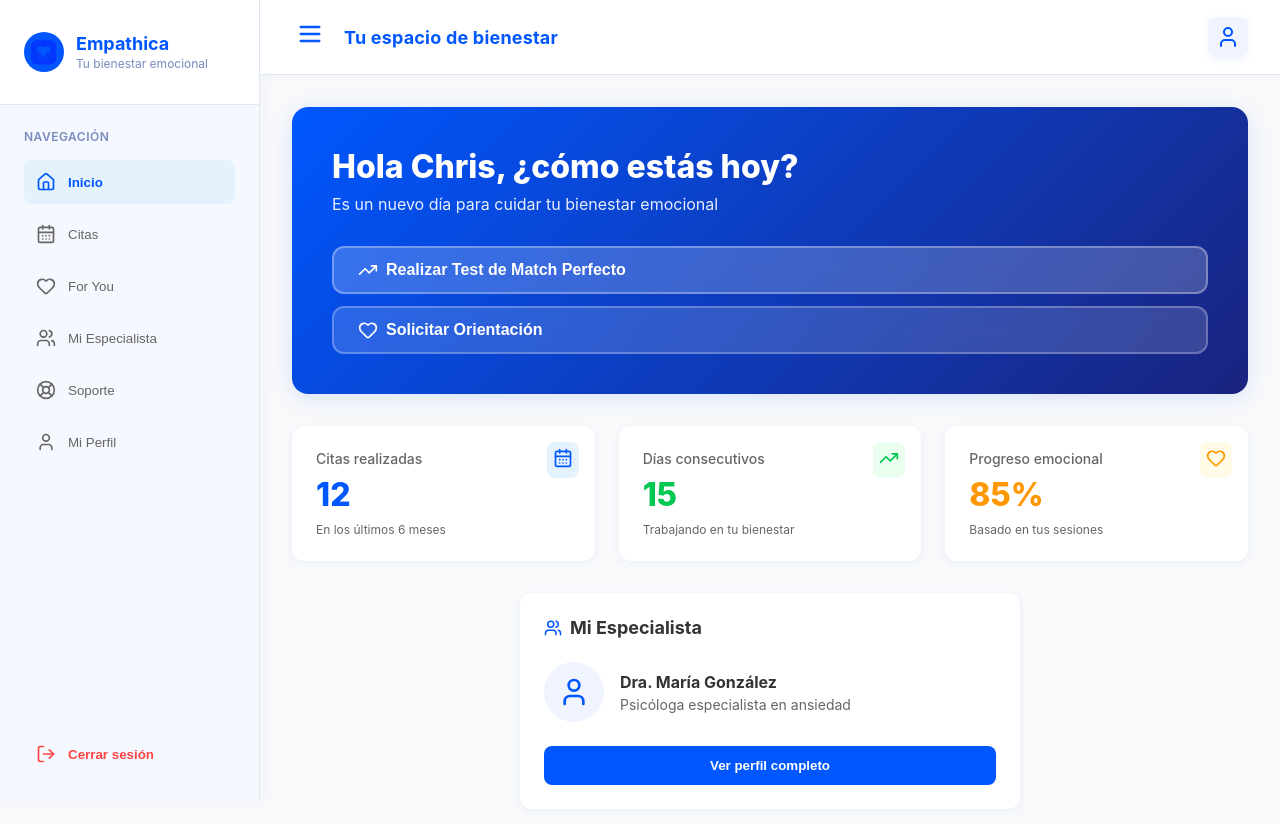
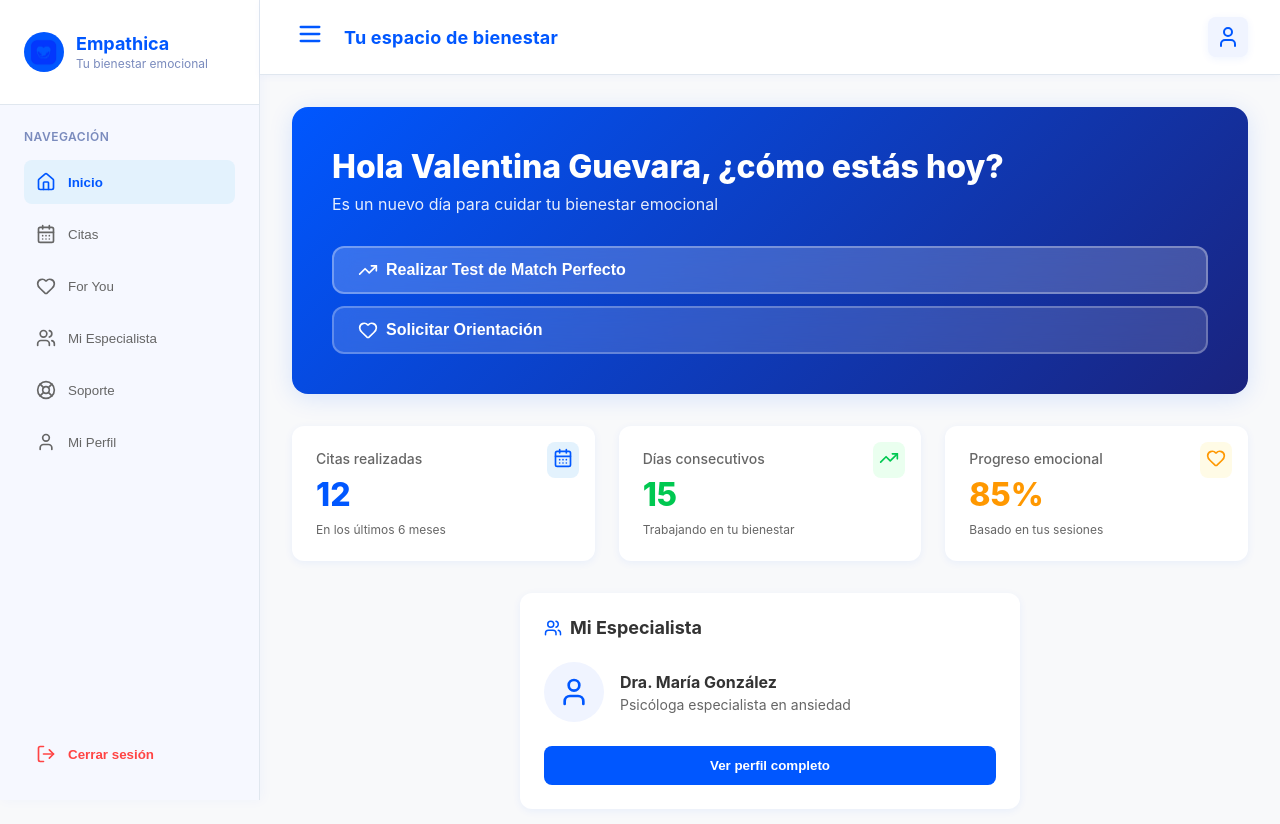
Before and after one commit to empathicacolombia/empathicaweb, a React (Create React App) app: page /client-dashboard in a window 1280 px wide. Shown: the top 824 px of the page. Built offline with nearby package versions, Linux system fonts and the light colour scheme.

Commit message:
arreglos para presentacion

```diff
--- a/src/components/ClientDashboard.jsx
+++ b/src/components/ClientDashboard.jsx
@@ -186,7 +186,7 @@ const ClientDashboard = ({ navigationProps }) => {
               fontWeight: 800,
               margin: '0 0 0.5rem 0'
             }}>
-              Hola Chris, ¿cómo estás hoy?
+              Hola Valentina Guevara, ¿cómo estás hoy?
             </h1>
 
             {/* Mensaje motivacional */}
```
